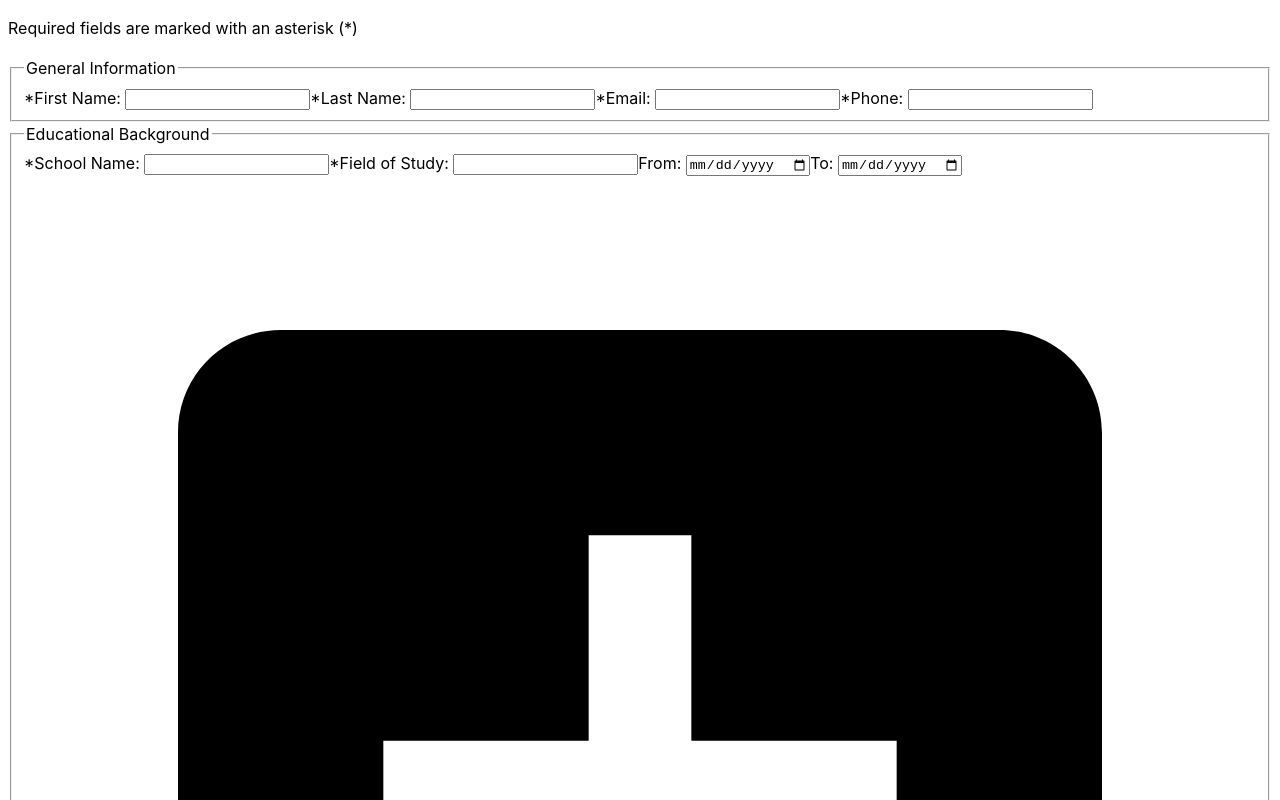
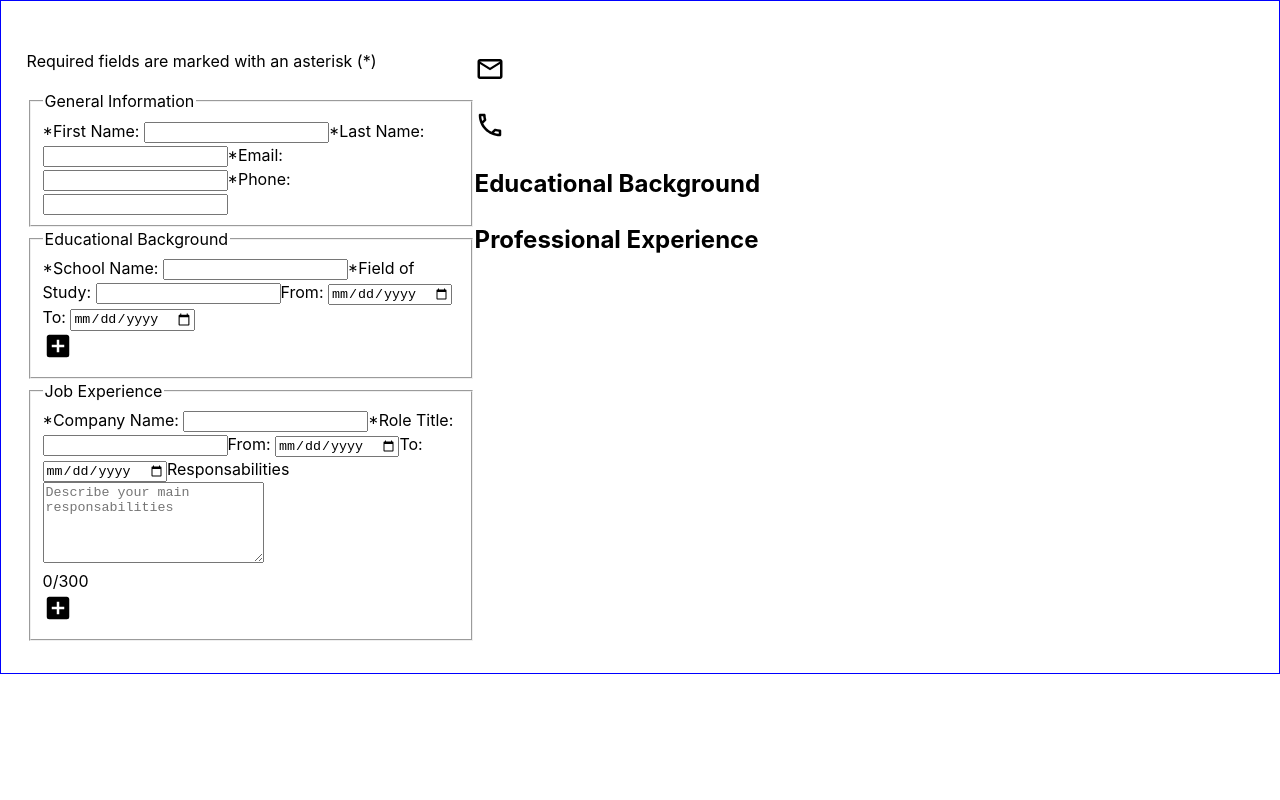
Before and after one commit to GreyTearsDev/cv-application, a React (Vite) app: page / in a window 1280 px wide. Shown: the top 800 px of the page. Built offline with nearby package versions, Linux system fonts and the light colour scheme.

Commit message:
refactor: Add grid layout and spacing variables to main.css

```diff
--- a/src/styles/main.css
+++ b/src/styles/main.css
@@ -7,4 +7,28 @@
   text-rendering: optimizeLegibility;
   -webkit-font-smoothing: antialiased;
   -moz-osx-font-smoothing: grayscale;
+  box-sizing: border-box;
+
+  --gap-xsmall: 0.4rem;
+  --gap-small: 0.8rem;
+  --gap-mid: 1.2rem;
+  --gap-large: 1.6rem;
+  --gap-xlarge: 2rem;
 }
+
+body {
+  margin: 0;
+  padding: 0;
+}
+
+#root {
+  display: grid;
+  grid-template-columns: minmax(300px, 35vw) 1fr;
+  padding: var(--gap-xlarge) var(--gap-large);
+  border: 1px solid blue;
+}
+
+.icon {
+  max-width: 30px;
+  height: auto;
+}
```
